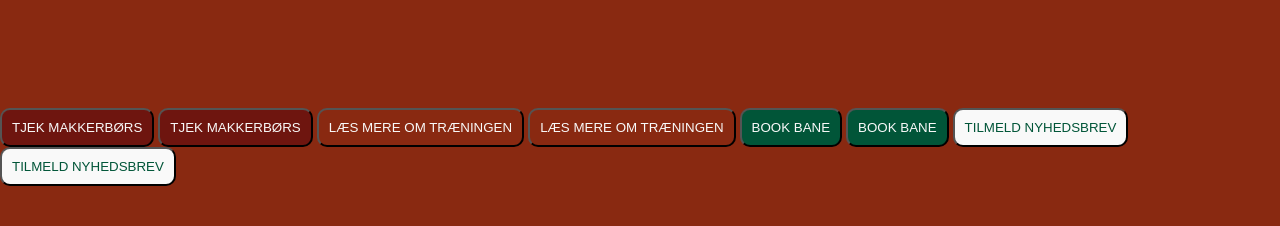
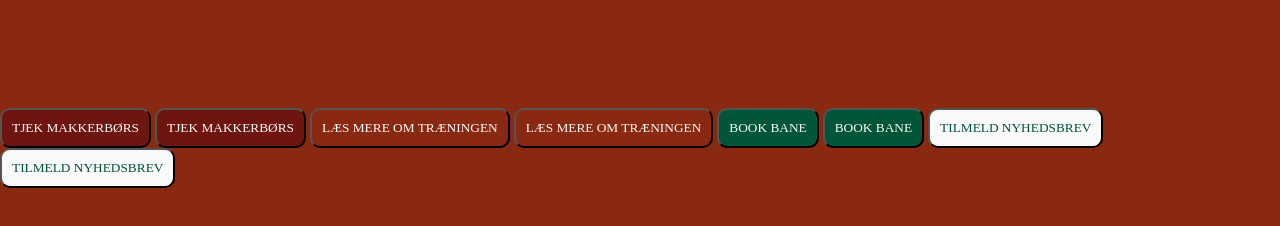
Before and after one commit to char667v/atk-website, an Astro site: page / in a window 1280 px wide. Shown: the part 742-968 px from the top of the page. Built offline with nearby package versions, Linux system fonts and the light colour scheme; Astro itself is replaced by a stand-in of ours; a web font is replaced by a local one.

Commit message:
rettelser til knapper

```diff
--- a/src/components/AccentBtn.astro
+++ b/src/components/AccentBtn.astro
@@ -12,8 +12,6 @@ const {variant, size} = Astro.props;
 
 <!-- grøn nyhedsbrev-knap i footer -->
 <button class={variant}><slot /></button>
-
-
 
 
 <!-- grøn banebooking-knap i header -->
@@ -34,6 +32,7 @@ background-color: var(--secondaryColor);
 color: var(--text-white);
 border-radius: 10px;
 padding: 10px;
+font-family: 'Avenir';
 }
 .accent1 a:hover {
 background-color: var(--primaryColor_dark);
--- a/src/components/Makkerbors.astro
+++ b/src/components/Makkerbors.astro
@@ -1,3 +1,5 @@
 ---
 import PrimaryBtn from "./PrimaryBtn.astro";
 ---
+
+<!-- her skal makkerbørs banner ligge som webp-img inkl. rød makkerbørs-knap -->
--- a/src/components/PrimaryBtn.astro
+++ b/src/components/PrimaryBtn.astro
@@ -35,6 +35,7 @@ background-color: var(--primaryColor);
 color: var(--text-white);
 border-radius: 10px;
 padding: 10px;
+font-family: 'Avenir';
 }
 .primary1, .primary2 a:hover {
 background-color: var(--primaryColor_dark);
--- a/src/pages/index.astro
+++ b/src/pages/index.astro
@@ -10,7 +10,7 @@ import AccentBtn from "../components/AccentBtn.astro";
 
 <section class="content">
 
-    <PrimaryBtn variant="primary1" size="small">TJEK MAKKERBØRS</PrimaryBtn>
+<PrimaryBtn variant="primary1" size="small">TJEK MAKKERBØRS</PrimaryBtn>
 <PrimaryBtn variant="primary2" size="small">LÆS MERE OM TRÆNINGEN</PrimaryBtn>
 
 <!-- <SecondaryBtn variant="secondary" size="small">LÆS MERE</SecondaryBtn> -->
```
